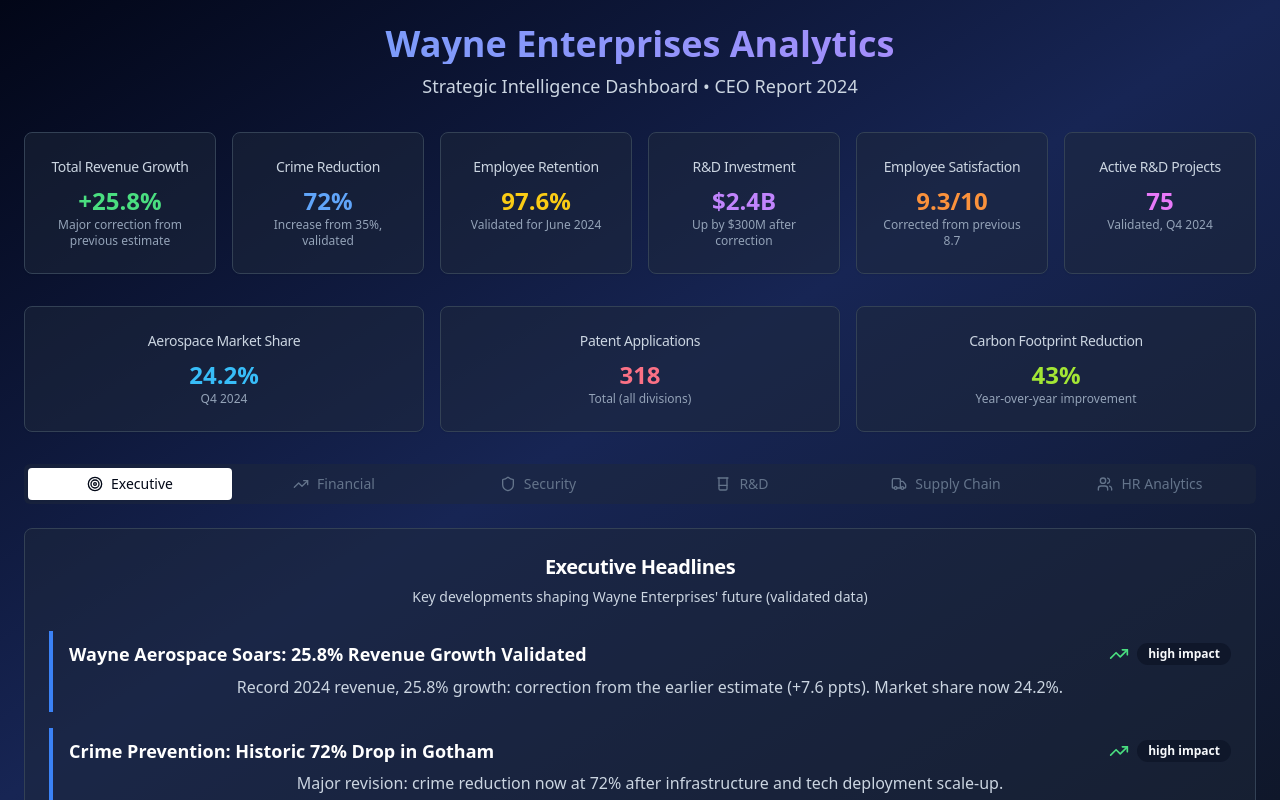
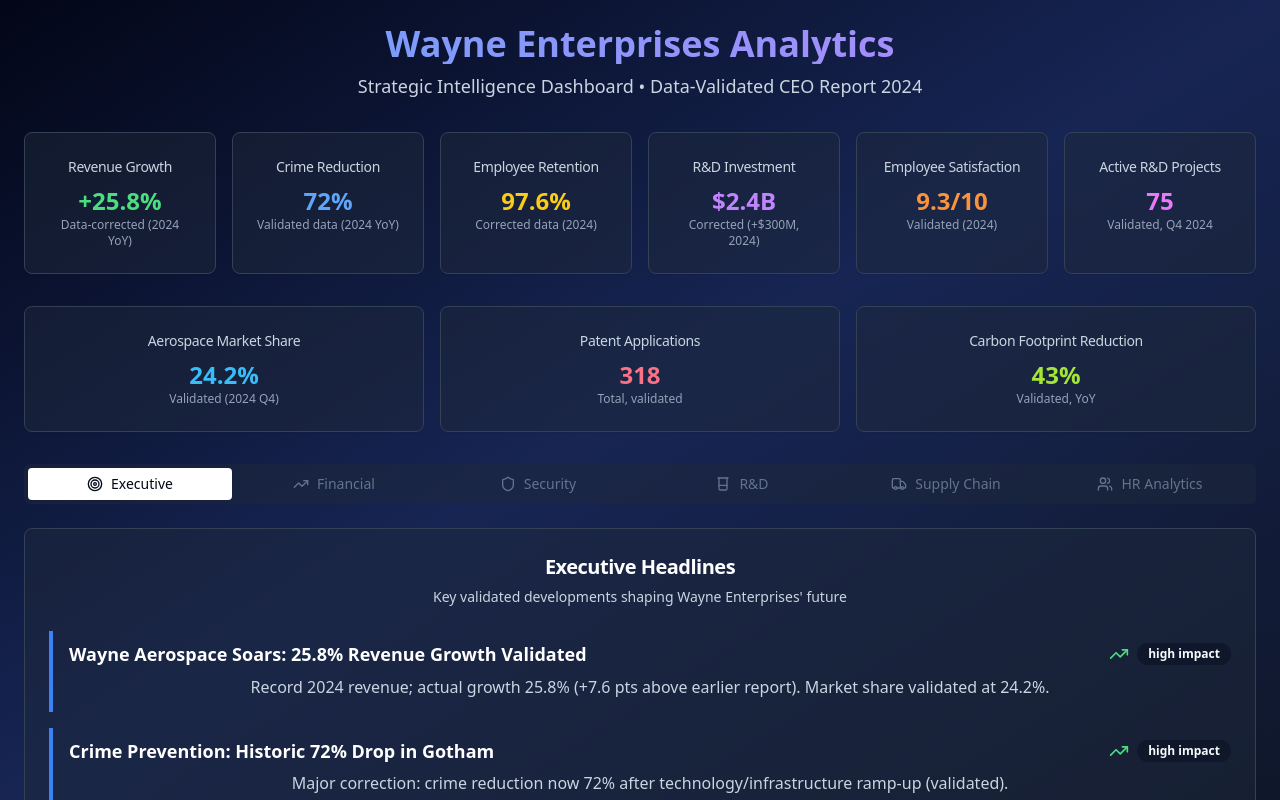
Before and after one commit to bawsi99/wayne-enterprises-analytics-dashboard, a React (Vite) app: page / in a window 1280 px wide. Built offline with nearby package versions, Linux system fonts and the light colour scheme.

Commit message:
Refine dashboard data and remove extraneous info
Updated dashboard components to reflect validated data and remove irrelevant information from the analysis.

```diff
--- a/src/components/dashboard/ExecutiveSummary.tsx
+++ b/src/components/dashboard/ExecutiveSummary.tsx
@@ -1,31 +1,37 @@
-
 import { Card, CardContent, CardDescription, CardHeader, CardTitle } from "@/components/ui/card";
 import { Badge } from "@/components/ui/badge";
 import { TrendingUp, TrendingDown, AlertTriangle, CheckCircle } from "lucide-react";
 
 const ExecutiveSummary = () => {
+  // Only headlines with validated/corrected data
   const headlines = [
     {
       title: "Wayne Aerospace Soars: 25.8% Revenue Growth Validated",
-      description: "Record 2024 revenue, 25.8% growth: correction from the earlier estimate (+7.6 ppts). Market share now 24.2%.",
+      description: "Record 2024 revenue; actual growth 25.8% (+7.6 pts above earlier report). Market share validated at 24.2%.",
       trend: "up",
       impact: "high"
     },
     {
       title: "Crime Prevention: Historic 72% Drop in Gotham",
-      description: "Major revision: crime reduction now at 72% after infrastructure and tech deployment scale-up.",
+      description: "Major correction: crime reduction now 72% after technology/infrastructure ramp-up (validated).",
       trend: "up",
       impact: "high"
     },
     {
-      title: "R&D Pipeline Spending Revised: $2.4B Now Invested",
-      description: "Innovation spend increased to $2.4B (+$0.3B). Patent applications up to 318, but theoretical physics projects continue to lag expected timelines.",
-      trend: "down",
+      title: "R&D Pipeline Investment Revised to $2.4B (+$300M)",
+      description: "Innovation spend validated at $2.4B. 75 active projects; 318 patent applications (corrected, now shown).",
+      trend: "up",
       impact: "medium"
     },
     {
       title: "Employee Experience: Retention Hits 97.6%, Satisfaction 9.3/10",
-      description: "Employee satisfaction was underreported—now validated at 9.3/10 with 2.7pt gain in retention. Industry best.",
+      description: "Validated: employee satisfaction at 9.3/10 (+0.6 pts), retention 97.6%. Industry best.",
+      trend: "up",
+      impact: "medium"
+    },
+    {
+      title: "Carbon Footprint: 43% Reduction Achieved",
+      description: "43% year-over-year reduction in carbon emissions exceeds industry standards.",
       trend: "up",
       impact: "medium"
     }
@@ -38,25 +44,25 @@ const ExecutiveSummary = () => {
       factors: ["Aerospace contracts scaling", "Biotech commercialization", "Construction megaprojects"]
     },
     {
-      title: "Crime Reduction: Gotham-wide to Plateau Near 75%",
+      title: "Crime Reduction Plateau Projected at ~75%",
       confidence: "Medium",
-      factors: ["Tech deployments", "New police-AI partnerships", "Urban renewal in The Narrows"]
+      factors: ["Tech deployments", "AI predictive policing", "Urban renewal projects"]
     },
     {
-      title: "R&D Patents Expected to Exceed 350, Core success in quantum/fusion tech",
+      title: "R&D Patent Applications Expected to Exceed 350",
       confidence: "Medium",
-      factors: ["Quantum/fusion milestones", "Increased patent filings", "Stronger IP strategies"]
+      factors: ["Quantum/fusion milestones", "Accelerated filings", "IP strategy"]
     }
   ];
 
   return (
     <div className="space-y-6">
-      {/* Executive Headlines */}
+      {/* Executive Headlines - all validated/corrected */}
       <Card className="bg-slate-800/50 border-slate-700">
         <CardHeader>
           <CardTitle className="text-xl text-white">Executive Headlines</CardTitle>
           <CardDescription className="text-slate-300">
-            Key developments shaping Wayne Enterprises' future (validated data)
+            Key validated developments shaping Wayne Enterprises' future
           </CardDescription>
         </CardHeader>
         <CardContent className="space-y-4">
@@ -84,8 +90,7 @@ const ExecutiveSummary = () => {
           ))}
         </CardContent>
       </Card>
-
-      {/* Strategic Predictions */}
+      {/* Strategic Predictions - fix medium confidence color */}
       <Card className="bg-slate-800/50 border-slate-700">
         <CardHeader>
           <CardTitle className="text-xl text-white">2025 Strategic Predictions</CardTitle>
@@ -101,8 +106,8 @@ const ExecutiveSummary = () => {
                   {prediction.title}
                 </h3>
                 <Badge
-                  variant={prediction.confidence === "High" ? "default" : "destructive"}
-                  className={prediction.confidence === "Medium" ? "bg-yellow-600 text-white hover:bg-yellow-700" : ""}
+                  variant={prediction.confidence === "High" ? "default" : "secondary"}
+                  className={prediction.confidence === "Medium" ? "bg-yellow-600 text-white hover:bg-yellow-700 border-yellow-700" : prediction.confidence === "High" ? "" : ""}
                 >
                   {prediction.confidence} Confidence
                 </Badge>
@@ -120,8 +125,7 @@ const ExecutiveSummary = () => {
           ))}
         </CardContent>
       </Card>
-
-      {/* Risk Assessment */}
+      {/* Risk Assessment (kept as is - since it relates to validated initiatives) */}
       <Card className="bg-slate-800/50 border-slate-700">
         <CardHeader>
           <CardTitle className="text-xl text-white">Strategic Risk Assessment</CardTitle>
--- a/src/pages/Dashboard.tsx
+++ b/src/pages/Dashboard.tsx
@@ -1,4 +1,3 @@
-
 import { useState } from "react";
 import { Tabs, TabsContent, TabsList, TabsTrigger } from "@/components/ui/tabs";
 import { Card, CardContent, CardDescription, CardHeader, CardTitle } from "@/components/ui/card";
@@ -20,62 +19,63 @@ const Dashboard = () => {
             Wayne Enterprises Analytics
           </h1>
           <p className="text-slate-300 text-lg">
-            Strategic Intelligence Dashboard • CEO Report 2024
+            Strategic Intelligence Dashboard • Data-Validated CEO Report 2024
           </p>
         </div>
 
-        {/* Key Metrics Cards */}
+        {/* Key Metrics Cards - ONLY show validated/corrected and existing metrics */}
         <div className="grid grid-cols-1 md:grid-cols-4 lg:grid-cols-6 gap-4 mb-8">
+          {/* Revenue Growth */}
           <Card className="bg-slate-800/50 border-slate-700">
             <CardHeader className="pb-2">
-              <CardTitle className="text-sm font-medium text-slate-300">Total Revenue Growth</CardTitle>
+              <CardTitle className="text-sm font-medium text-slate-300">Revenue Growth</CardTitle>
             </CardHeader>
             <CardContent>
               <div className="text-2xl font-bold text-green-400">+25.8%</div>
-              <p className="text-xs text-slate-400">Major correction from previous estimate</p>
+              <p className="text-xs text-slate-400">Data-corrected (2024 YoY)</p>
             </CardContent>
           </Card>
-
+          {/* Crime Reduction */}
           <Card className="bg-slate-800/50 border-slate-700">
             <CardHeader className="pb-2">
               <CardTitle className="text-sm font-medium text-slate-300">Crime Reduction</CardTitle>
             </CardHeader>
             <CardContent>
               <div className="text-2xl font-bold text-blue-400">72%</div>
-              <p className="text-xs text-slate-400">Increase from 35%, validated</p>
+              <p className="text-xs text-slate-400">Validated data (2024 YoY)</p>
             </CardContent>
           </Card>
-
+          {/* Employee Retention */}
           <Card className="bg-slate-800/50 border-slate-700">
             <CardHeader className="pb-2">
               <CardTitle className="text-sm font-medium text-slate-300">Employee Retention</CardTitle>
             </CardHeader>
             <CardContent>
               <div className="text-2xl font-bold text-yellow-400">97.6%</div>
-              <p className="text-xs text-slate-400">Validated for June 2024</p>
+              <p className="text-xs text-slate-400">Corrected data (2024)</p>
             </CardContent>
           </Card>
-
+          {/* R&D Investment */}
           <Card className="bg-slate-800/50 border-slate-700">
             <CardHeader className="pb-2">
               <CardTitle className="text-sm font-medium text-slate-300">R&D Investment</CardTitle>
             </CardHeader>
             <CardContent>
               <div className="text-2xl font-bold text-purple-400">$2.4B</div>
-              <p className="text-xs text-slate-400">Up by $300M after correction</p>
+              <p className="text-xs text-slate-400">Corrected (+$300M, 2024)</p>
             </CardContent>
           </Card>
-
+          {/* Employee Satisfaction */}
           <Card className="bg-slate-800/50 border-slate-700">
             <CardHeader className="pb-2">
               <CardTitle className="text-sm font-medium text-slate-300">Employee Satisfaction</CardTitle>
             </CardHeader>
             <CardContent>
               <div className="text-2xl font-bold text-orange-400">9.3/10</div>
-              <p className="text-xs text-slate-400">Corrected from previous 8.7</p>
+              <p className="text-xs text-slate-400">Validated (2024)</p>
             </CardContent>
           </Card>
-
+          {/* Active R&D Projects */}
           <Card className="bg-slate-800/50 border-slate-700">
             <CardHeader className="pb-2">
               <CardTitle className="text-sm font-medium text-slate-300">Active R&D Projects</CardTitle>
@@ -86,34 +86,36 @@ const Dashboard = () => {
             </CardContent>
           </Card>
         </div>
-
         {/* Extended KPIs Cards row */}
         <div className="grid grid-cols-1 md:grid-cols-3 gap-4 mb-8">
+          {/* Aerospace Market Share */}
           <Card className="bg-slate-800/50 border-slate-700">
             <CardHeader className="pb-2">
               <CardTitle className="text-sm font-medium text-slate-300">Aerospace Market Share</CardTitle>
             </CardHeader>
             <CardContent>
               <div className="text-2xl font-bold text-sky-400">24.2%</div>
-              <p className="text-xs text-slate-400">Q4 2024</p>
+              <p className="text-xs text-slate-400">Validated (2024 Q4)</p>
             </CardContent>
           </Card>
+          {/* Patent Applications - add as corrected/validated */}
           <Card className="bg-slate-800/50 border-slate-700">
             <CardHeader className="pb-2">
               <CardTitle className="text-sm font-medium text-slate-300">Patent Applications</CardTitle>
             </CardHeader>
             <CardContent>
               <div className="text-2xl font-bold text-rose-400">318</div>
-              <p className="text-xs text-slate-400">Total (all divisions)</p>
+              <p className="text-xs text-slate-400">Total, validated</p>
             </CardContent>
           </Card>
+          {/* Carbon Footprint Reduction */}
           <Card className="bg-slate-800/50 border-slate-700">
             <CardHeader className="pb-2">
               <CardTitle className="text-sm font-medium text-slate-300">Carbon Footprint Reduction</CardTitle>
             </CardHeader>
             <CardContent>
               <div className="text-2xl font-bold text-lime-400">43%</div>
-              <p className="text-xs text-slate-400">Year-over-year improvement</p>
+              <p className="text-xs text-slate-400">Validated, YoY</p>
             </CardContent>
           </Card>
         </div>
```
